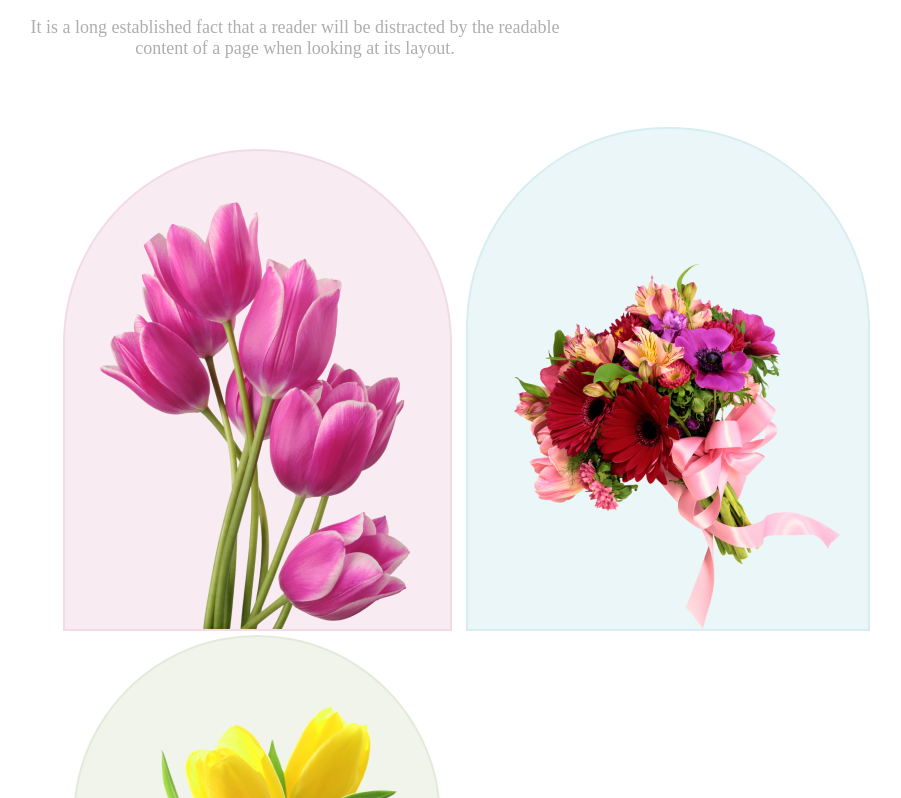
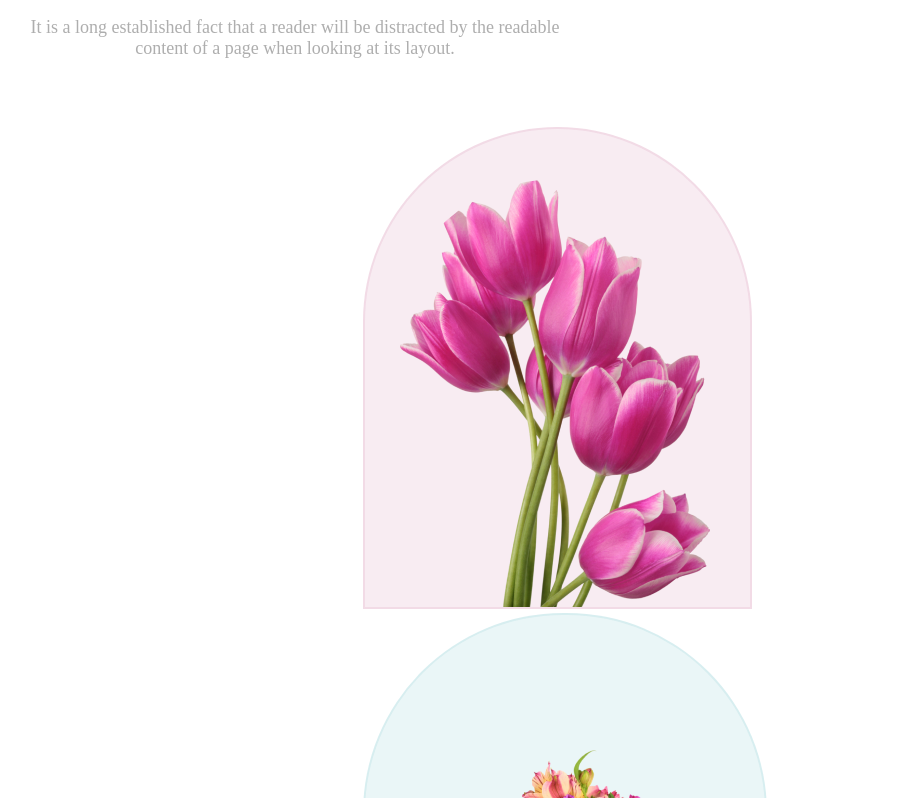
Before and after one commit to partha209/My-assignment, a plain HTML site: page index.html in a window 1280 px wide. Shown: the part 1202-2000 px from the top of the page, without its empty margins (345-1246 px from the left). Drawn offline with nearby package versions, Linux system fonts and the light colour scheme.

Commit message:
added final task

```diff
--- a/styles/index.css
+++ b/styles/index.css
@@ -49,7 +49,7 @@
 
 .image-cointainer{
 
-   margin: 0 0 0 400px;
+   margin: 0 0 0 700px;
 
 }
 
@@ -142,6 +142,7 @@ span{
 .insta-img{
 
     margin-right: 200px;
+    margin-left: 200px;
 }
 .insta1,.insta2,.insta3,.insta4{
 
```
